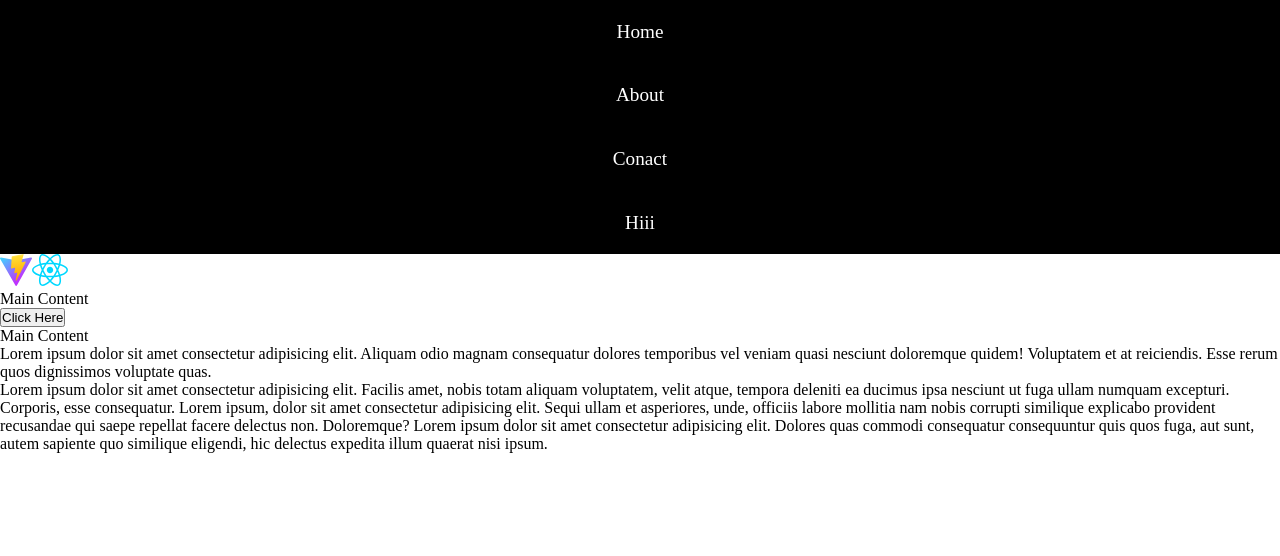
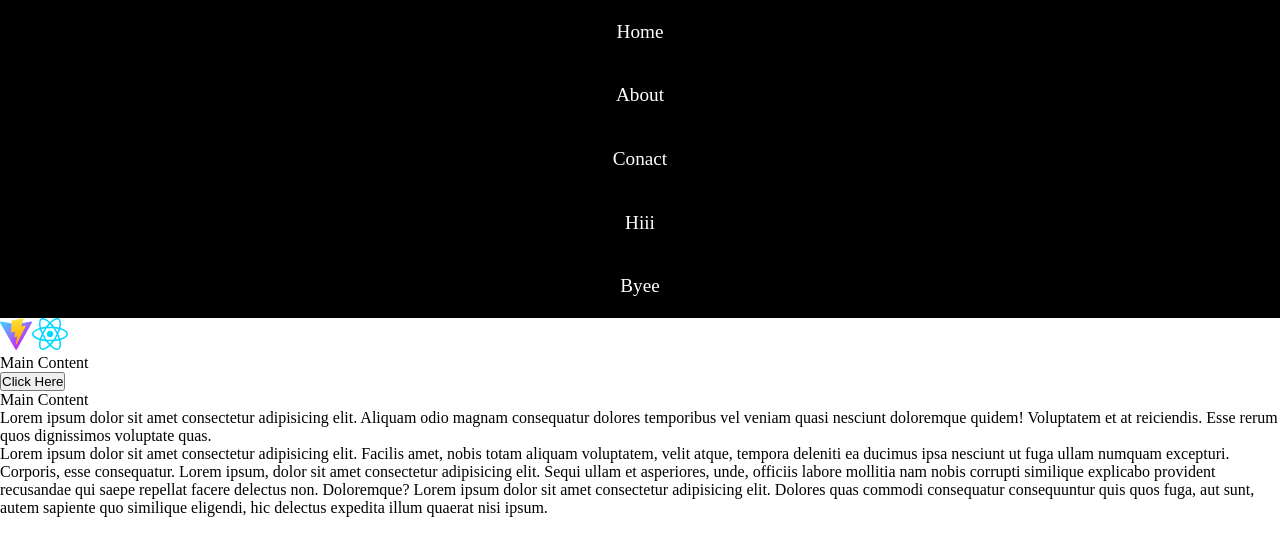
Before and after one commit to SethumR/Demo, a React (Vite) app: page / in a window 1280 px wide. Shown: the top 556 px of the page. Built offline with nearby package versions, Linux system fonts and the light colour scheme.

Commit message:
Added Menulink element

```diff
--- a/src/Components/Header/Header.jsx
+++ b/src/Components/Header/Header.jsx
@@ -11,6 +11,7 @@ function Header () {
     <MenuLink linkname="About" url="home"/>
     <MenuLink linkname="Conact" url="home"/>
     <MenuLink linkname="Hiii" url="home"/>
+    <MenuLink linkname="Byee" url="home"/>
 
     <img src="vite.svg" alt="" />
     <img src={Logoimage} alt="" />
```
